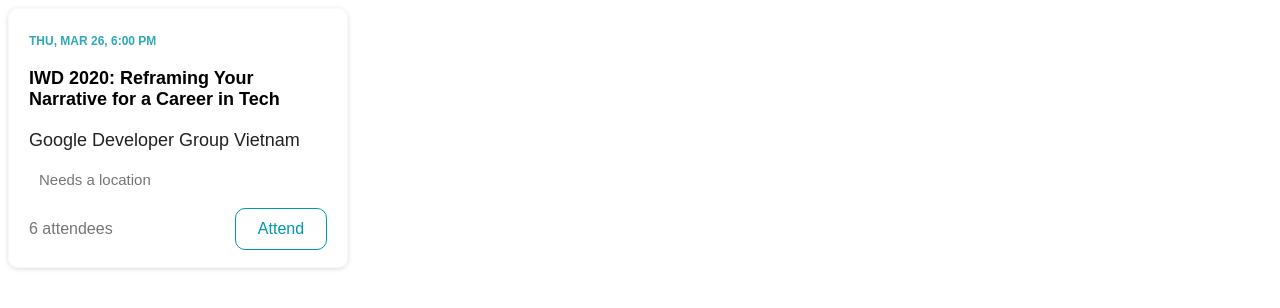
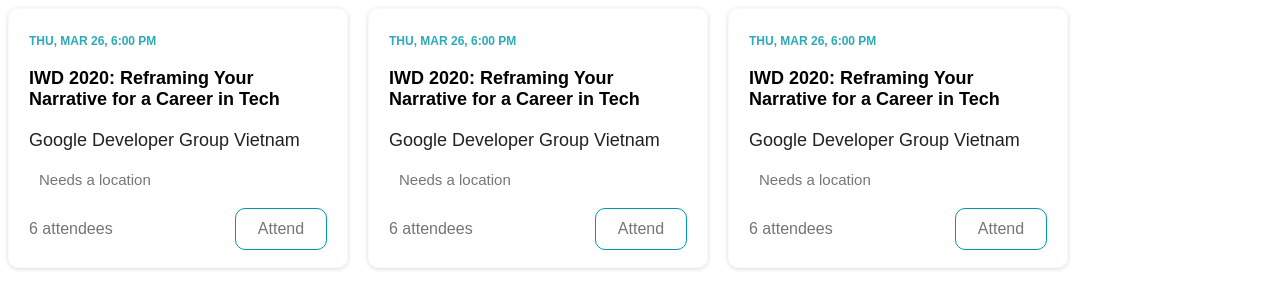
Before and after one commit to huuthang1133/Meet-up-project, a plain HTML site: page index.html in a window 1280 px wide. Drawn offline with Linux system fonts and the light colour scheme.

Commit message:
Update Event near you component

```diff
--- a/event-near-you.css
+++ b/event-near-you.css
@@ -1,4 +1,8 @@
-.event-container {
+.event {
+	display: flex;
+}
+
+.event .event-container {
 	width: 340px;
 	height: 260px;
 	border-radius: 10px;
@@ -9,54 +13,55 @@
 	font-family: sans-serif;
 	position: relative;
 	transform: translate(0px,0px);
+	margin-right: 20px;
 }
 
-.event-container:hover {
+.event .event-container:hover {
 	transform: translate(0px,-1px);
 	transition: all 0.2s;
 }
 
-.event-container .event-date {
+.event .event-container .event-date {
 	color: #2CAAB9;
 	font-size: 12px;
 	margin-bottom: 20px;
 	font-weight: bold;
 }
 
-.event-container .event-title {
+.event .event-container .event-title {
 	font-size: 18px;
 	font-weight: bold;
 	margin-bottom: 20px;
 }
 
-.event-container .main-title {
+.event .event-container .main-title {
 	font-size: 18px;
 	color: #212121;
 	margin-bottom: 20px;
 }
 
-.event-container .location {
+.event .event-container .location {
 	color: #757575;
 	font-size: 15px;
 	margin-bottom: 20px;
 }
 
-.event-container .location i {
+.event .event-container .location i {
 	margin-right: 10px;
 }
 
-.event-container .attend {
+.event .event-container .attend {
 	margin-bottom: 0px;
 	display: flex;
 	align-items: center;
 	justify-content: space-between;
 }
 
-.event-container .attend span {
+.event .event-container .attend span {
 	color: #757575;
 }
 
-.event-container .attend div {
+.event .event-container .attend div {
 	width: 90px;
 	height: 40px;
 	color: #0098AB;
@@ -67,7 +72,7 @@
 	justify-content: center;
 }
 
-.event-container .attend div:hover {
+.event .event-container .attend div:hover {
 	background-color: #0098AB;
 	color: #FFF;
 }
--- a/index.html
+++ b/index.html
@@ -5,6 +5,7 @@
 	<link rel="stylesheet" type="text/css" href="./event-near-you.css">
 </head>
 <body>
+	<div class="event">
 		<div class="event-container">
 			<div class="event-date">
 				THU, MAR 26, 6:00 PM
@@ -20,8 +21,46 @@
 			</div>
 			<div class="attend">
 				<span>6 attendees</span>
-			<div>Attend</div>
+				<div><span>Attend</span></div>
 			</div>
 		</div>
+		<div class="event-container">
+			<div class="event-date">
+				THU, MAR 26, 6:00 PM
+			</div>
+			<div class="event-title">
+				IWD 2020: Reframing Your Narrative for a Career in Tech
+			</div>
+			<div class="main-title">
+				Google Developer Group Vietnam
+			</div>
+			<div class="location">
+				<i class="fas fa-map-marker-alt fa-lg"></i><span>Needs a location</span>
+			</div>
+			<div class="attend">
+				<span>6 attendees</span>
+				<div><span>Attend</span></div>
+			</div>
+		</div>
+		<div class="event-container">
+			<div class="event-date">
+				THU, MAR 26, 6:00 PM
+			</div>
+			<div class="event-title">
+				IWD 2020: Reframing Your Narrative for a Career in Tech
+			</div>
+			<div class="main-title">
+				Google Developer Group Vietnam
+			</div>
+			<div class="location">
+				<i class="fas fa-map-marker-alt fa-lg"></i><span>Needs a location</span>
+			</div>
+			<div class="attend">
+				<span>6 attendees</span>
+				<div><span>Attend</span></div>
+			</div>
+		</div>
+	</div>
+
 </body>
 </html>
```
Lines whose indentation alone changed are shown as unchanged.
